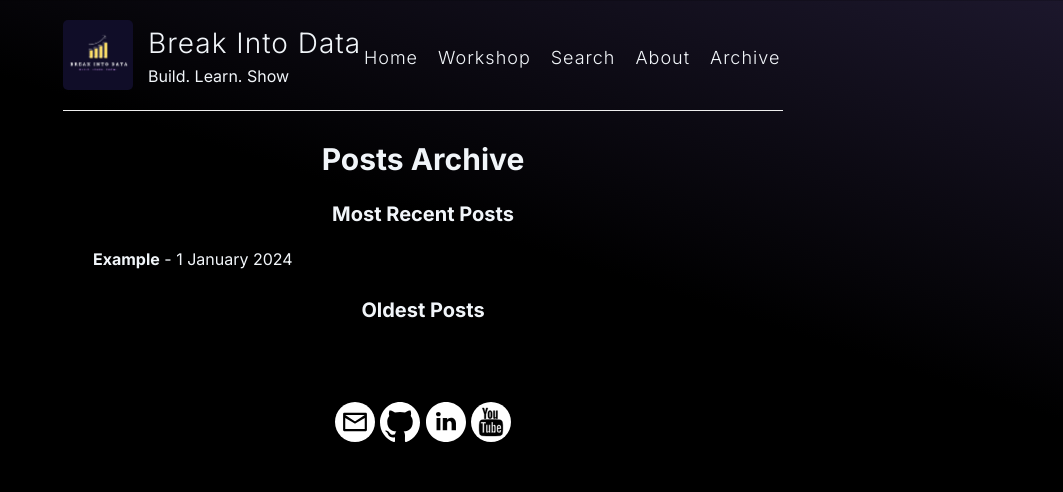
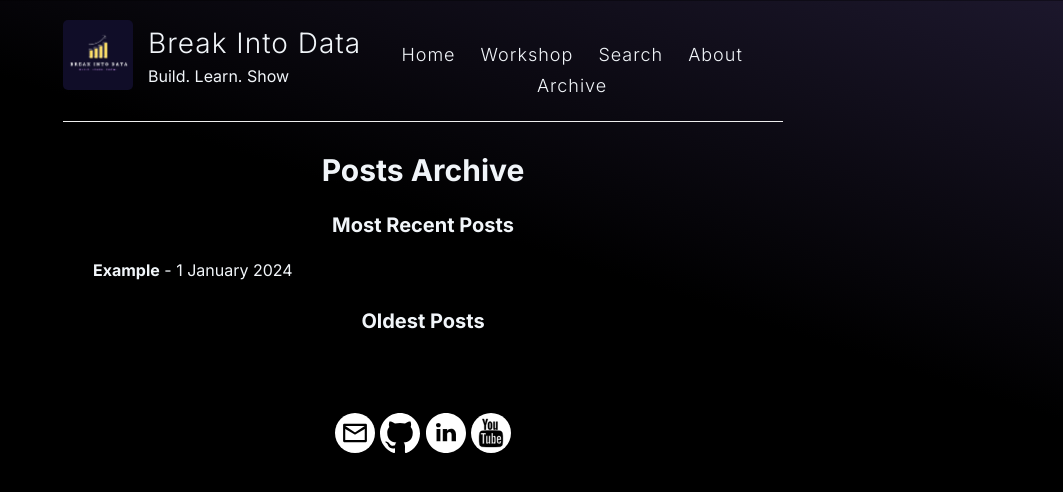
Before and after one commit to Break-Into-Data/break-into-data-website, a Jekyll site: the page built from _pages/archive.md, in a window 1280 px wide. Shown: the top 492 px of the page, without its empty margins (217-1280 px from the left). Built offline with Jekyll 4.4.1, drawn with Linux system fonts in a browser that asks for light colours.

Commit message:
nav cente

```diff
--- a/assets/style.scss
+++ b/assets/style.scss
@@ -475,24 +475,28 @@ p > img {
 }
 
 nav {
-  display: flex;
-  justify-content: center;
-  margin-top: 23px;
+  /* Remove float */
+  float: none;
+  /* Center the nav */
+  text-align: center;
+  /* Add some top margin to position it below the title and image */
+  margin-top: 20px;
   font-size: 18px;
 
   @include mobile {
-    margin-top: 9px;
+    margin-top: 15px;
     font-size: 16px;
   }
 
   a {
-    padding: 0 10px; // Instead of margin-left
-    text-align: center; // Changed from right to center
+    /* Remove left margin and add some horizontal padding */
+    margin-left: 0;
+    padding: 0 10px;
     font-weight: 300;
     letter-spacing: 1px;
 
     @include mobile {
-      padding: 0 5px; // Adjusted for mobile
+      padding: 0 5px;
     }
   }
 }
```
